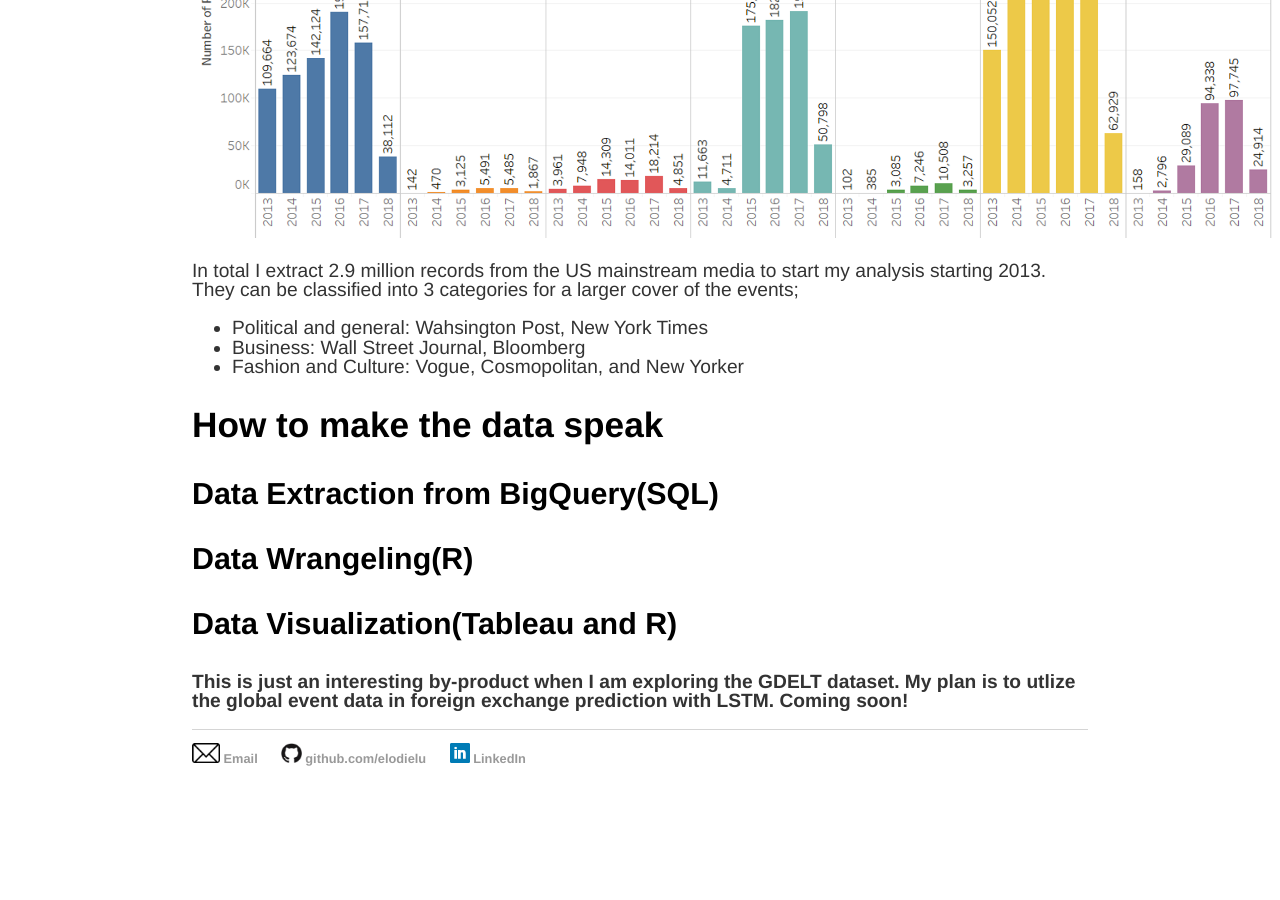
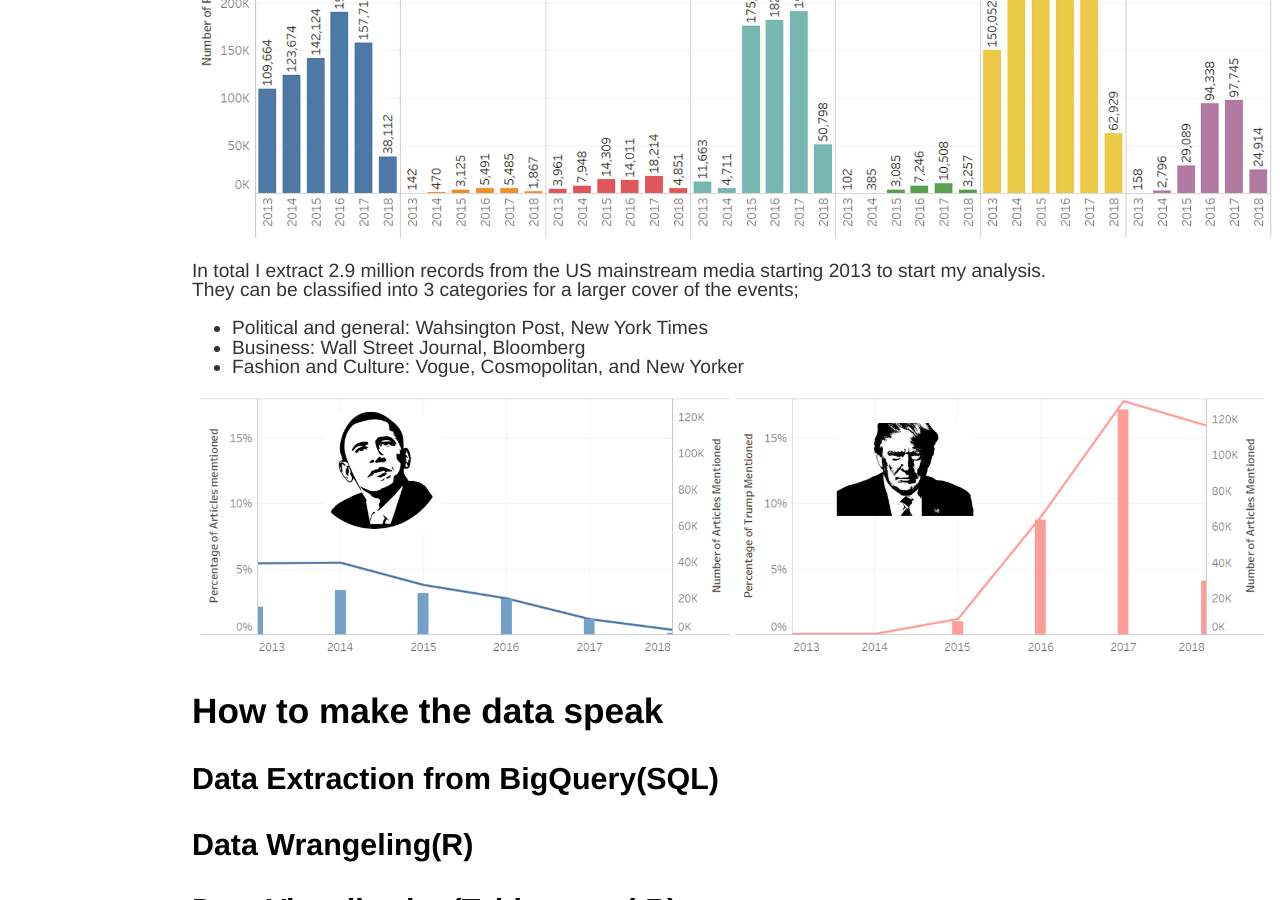
Before and after one commit to elodielu/elodielu.github.io, a Jekyll site: the page built from _posts/2018-04-19-text-analysis-media.md, in a window 1280 px wide and 900 px high, scrolled down 1192 px. Built offline with Jekyll 4.4.1, drawn with Linux system fonts in a browser that asks for light colours; before the commit the page ends 2018 px from its top, so only the background shows below that.

Commit message:
Update 2018-04-19-text-analysis-media.md

```diff
--- a/_posts/2018-04-19-text-analysis-media.md
+++ b/_posts/2018-04-19-text-analysis-media.md
@@ -23,10 +23,12 @@
 
 <img src="https://elodielu.github.io/picture/data_source.png" width = "1080">
 
-In total I extract 2.9 million records from the US mainstream media to start my analysis starting 2013. They can be classified into 3 categories for a larger cover of the events;
+In total I extract 2.9 million records from the US mainstream media starting 2013 to start my analysis. They can be classified into 3 categories for a larger cover of the events;
 * Political and general: Wahsington Post, New York Times
 * Business: Wall Street Journal, Bloomberg
 * Fashion and Culture: Vogue, Cosmopolitan, and New Yorker
+
+<img src="https://elodielu.github.io/picture/president.png" width = "1080">
 
 ## How to make the data speak
 ### Data Extraction from BigQuery(SQL)
```
